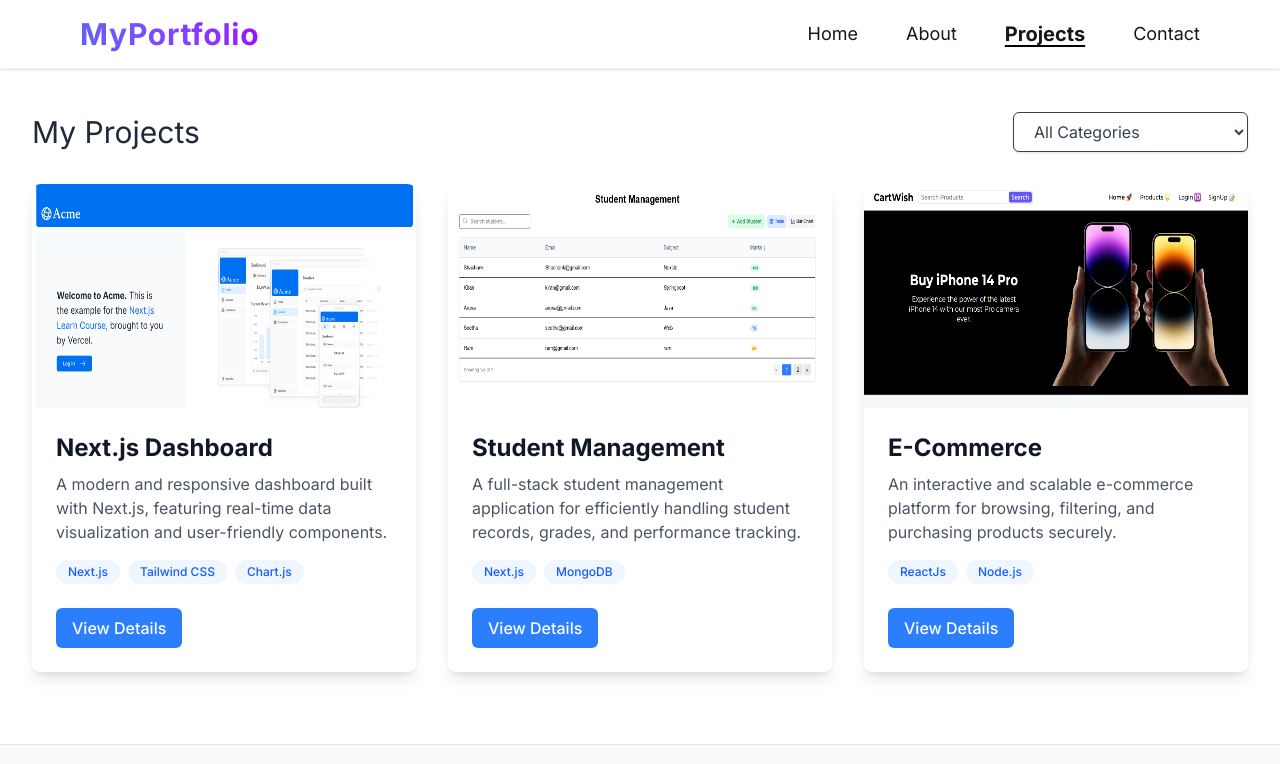
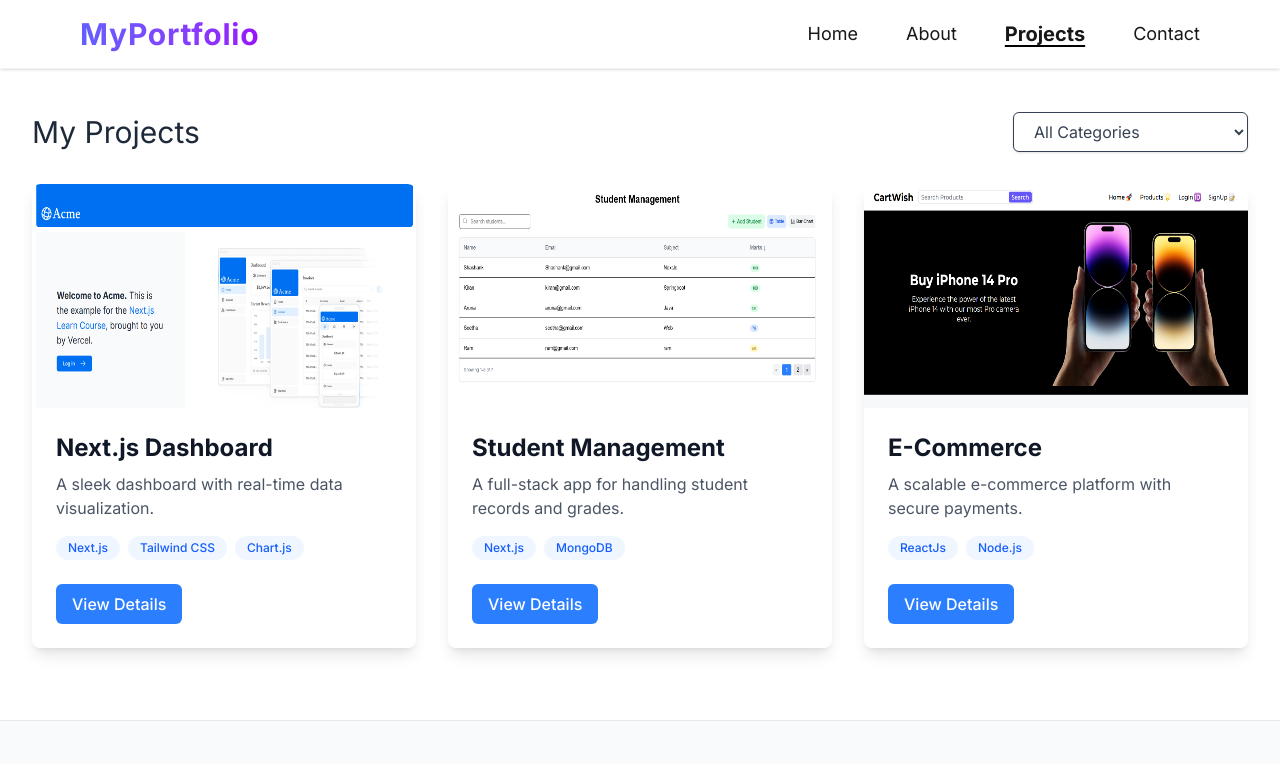
Before and after one commit to Kamakshi-Aruna/NextJs-Personal-Portfolio, a Next.js app: page /projects in a window 1280 px wide. Shown: the top 764 px of the page. Built offline with nearby package versions, Linux system fonts and the light colour scheme.

Commit message:
Updated the code

```diff
--- a/src/app/projects/page.tsx
+++ b/src/app/projects/page.tsx
@@ -140,7 +140,7 @@ export default function ProjectsPage() {
                                 animate={{ opacity: 1 }}
                                 transition={{ delay: 0.3 + index * 0.05 }}
                             >
-                                {project.description}
+                                {project.shortDescription}
                             </motion.p>
 
                             {/* Technologies with improved tags */}
```
